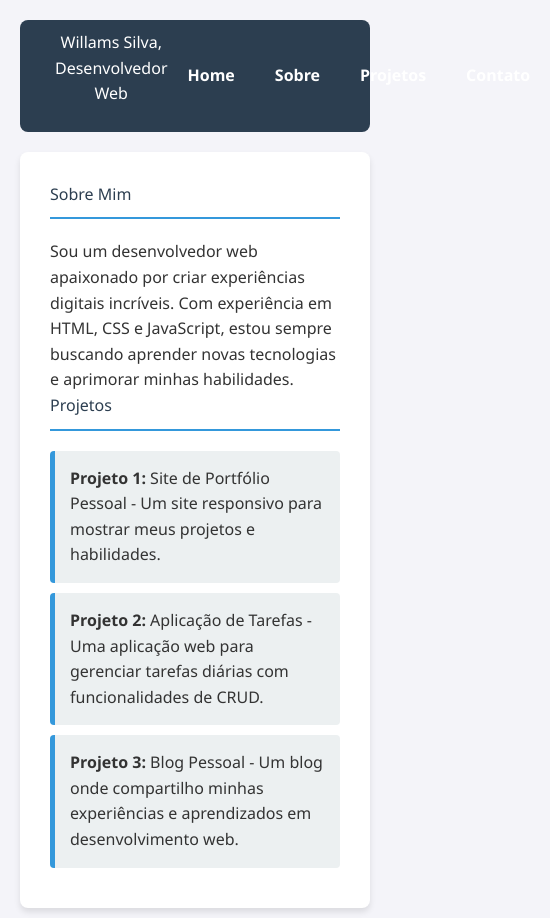
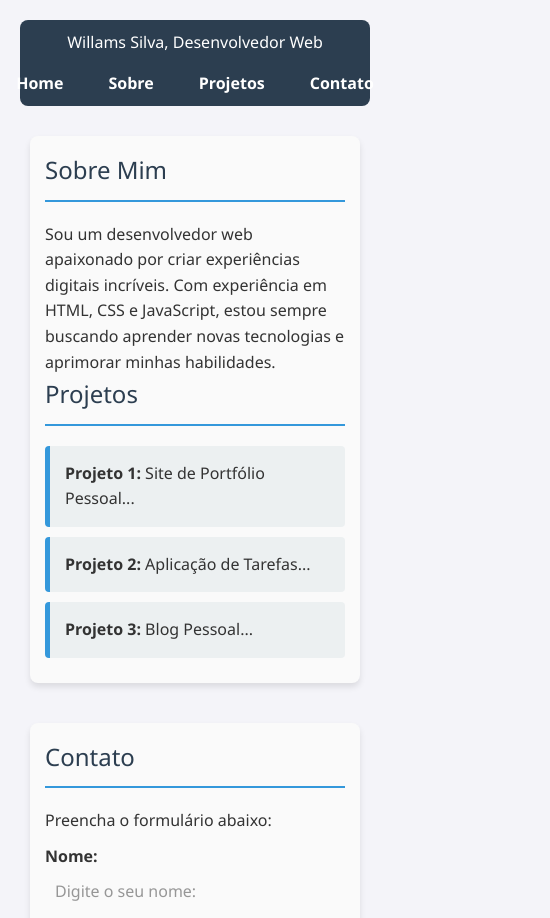
Before and after one commit to willpc5/meu-projeto, a plain HTML site: page index.html in a window 390 px wide. Shown: the top 918 px of the page, 550 px wide, since content can reach past the window. Drawn offline with nearby package versions, Linux system fonts and the light colour scheme.

Commit message:
Alterando o html e adicionando css responsivo

```diff
--- a/index.html
+++ b/index.html
@@ -19,7 +19,7 @@
         </ul>
     </header>
 
-    <main id="home">
+    <main class="container-principal">
 
     <section id="sobre">
         <h2>Sobre Mim</h2>
@@ -31,22 +31,19 @@
         <article id="projetos">
             <h2>Projetos</h2>
             <ul>
-                    <li><strong>Projeto 1:</strong> Site de Portfólio Pessoal - Um site responsivo para mostrar meus projetos e habilidades.</li>
-                    <li><strong>Projeto 2:</strong> Aplicação de Tarefas - Uma aplicação web para gerenciar tarefas diárias com funcionalidades de CRUD.</li>
-                    <li><strong>Projeto 3:</strong> Blog Pessoal - Um blog onde compartilho minhas experiências e aprendizados em desenvolvimento web.</li>
+                <li><strong>Projeto 1:</strong> Site de Portfólio Pessoal...</li>
+                <li><strong>Projeto 2:</strong> Aplicação de Tarefas...</li>
+                <li><strong>Projeto 3:</strong> Blog Pessoal...</li>
             </ul>
+        </article>
     </section>
 
     <section id="contato">
         <h2>Contato</h2>
         <h3>Preencha o formulário abaixo:</h3>
-
         <form>
             <label for="nome">Nome:</label>
             <input type="text" id="nome" name="nome" placeholder="Digite o seu nome:" />
-
-                <label for="email">Email:</label>
-                <input type="email" id="email" name="email" placeholder="Digite o seu e-mail:" />
 
             <label for="mensagem">Mensagem:</label>
             <textarea id="mensagem" name="mensagem" placeholder="Digite a sua mensagem:"></textarea>
--- a/styles.css
+++ b/styles.css
@@ -58,7 +58,6 @@ main {
 
 section {
     background: #fff;
-    padding: 30px;
     margin-bottom: 20px;
     border-radius: 8px;
     box-shadow: 0 4px 6px rgba(0,0,0,0.1);
@@ -71,7 +70,24 @@ h2 {
     margin-bottom: 20px;
 }
 
-/* Lista de Projetos */
+.container-principal {
+    display: flex;
+    justify-content: space-between;
+    gap: 40px;
+    padding: 20px;
+    width: 100%;
+    max-width: 1400px;
+    margin: 0 auto;
+}
+
+#sobre, #contato {
+    flex: 1;
+    padding: 50px;
+    background-color: #fafafa;
+    border-radius: 8px;
+}
+
+
 #projetos ul {
     list-style: none;
 }
@@ -95,12 +111,9 @@ label {
     font-weight: bold;
 }
 
-input, textarea {
+input, textarea, button {
+    margin-bottom: 15px;
     padding: 10px;
-    margin-top: 5px;
-    border: 1px solid #ddd;
-    border-radius: 4px;
-    font-size: 1rem;
 }
 
 textarea {
@@ -123,3 +136,38 @@ button {
 button:hover {
     background: #2980b9;
 }
+
+/* Responsividade */
+
+@media (max-width: 768px) {
+    header {
+        flex-direction: column;
+        text-align: center;
+    }
+    header ul, li {
+        flex-direction: row;
+        gap: 5px;
+        font-zize: 0.9rem;
+        margin: 0;
+        padding: 0;
+    }
+    .container-principal {
+        flex-direction: column;
+        gap: 20px;
+        padding: 10px;
+    }
+    #sobre, #contato {
+        width: 100%;
+        padding: 20px;
+    }
+}
+
+@media (max-width: 420px) {
+    h2 {
+        font-size: 1.5rem;
+    }
+
+    #sobre, #contato {
+        padding: 15px;
+    }
+}
```
Lines whose indentation alone changed are shown as unchanged.
